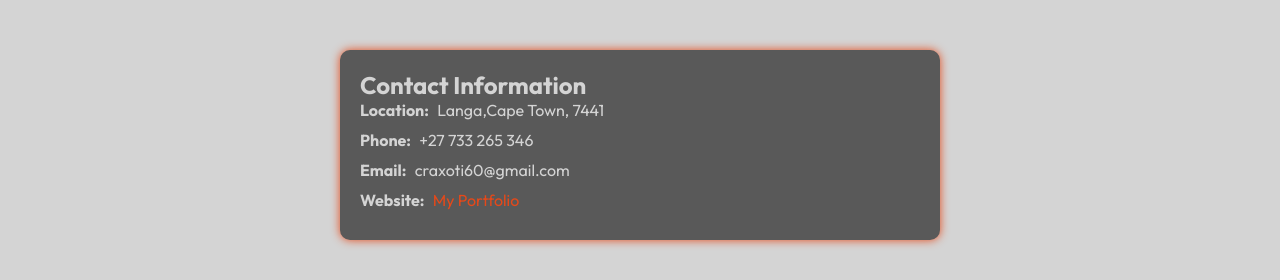
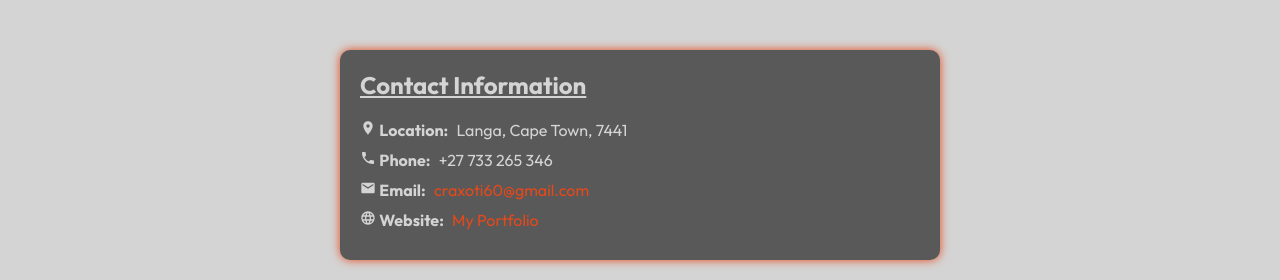
Before and after one commit to Chuma-rxt/portfolio-react, a React (Create React App) app: page /contact in a window 1280 px wide. Shown: the part 480-760 px from the top of the page. Built offline with nearby package versions, Linux system fonts and the light colour scheme.

Commit message:
styling my contact info

```diff
--- a/src/components/Form.js
+++ b/src/components/Form.js
@@ -4,6 +4,7 @@ import { ToastContainer, toast } from "react-toastify";
 import 'react-toastify/dist/ReactToastify.css';
 import emailjs from 'emailjs-com'; // Import emailjs-com
 import fireDb from "./firebaseInit"; // Import initialized Firebase app
+import { MdLocationOn, MdPhone, MdEmail, MdLanguage } from 'react-icons/md';
 import "./FormStyles.scss";
 
 function Form() {
@@ -84,15 +85,15 @@ function Form() {
 
         <div className="form">
 
-                <div class="contact-info">
-                    <h2>Contact Information</h2>
-                    <ul>
-                    <li><strong>Location:</strong> Langa,Cape Town, 7441</li>
-                    <li><strong>Phone:</strong> +27 733 265 346</li>
-                    <li><strong>Email:</strong> craxoti60@gmail.com</li>
-                    <li><strong>Website:</strong> <a href="portfolio-rose-mu-47.vercel.app" target="_blank">My Portfolio</a></li>
-                    </ul>
-                </div>
+        <div className="contact-info">
+            <h2>Contact Information</h2>
+            <ul>
+                <li><MdLocationOn /> <strong>Location:</strong> Langa, Cape Town, 7441</li>
+                <li><MdPhone /> <strong>Phone:</strong> +27 733 265 346</li>
+                <li><MdEmail /> <strong>Email:</strong> <a href="mailto:craxoti60@gmail.com">craxoti60@gmail.com</a></li>
+                <li><MdLanguage /> <strong>Website:</strong> <a href="https://portfolio-rose-mu-47.vercel.app" target="_blank" rel="noopener noreferrer">My Portfolio</a></li>
+            </ul>
+            </div>
 
             <h2  style={{ textAlign: "center" }}>Send Me A Message</h2>
             <form onSubmit={getData}>
--- a/src/components/FormStyles.scss
+++ b/src/components/FormStyles.scss
@@ -65,8 +65,10 @@ color: #eee;
 
 .contact-info h2 {
   margin-top: 0;
+  margin-bottom: 20px;
   font-size: 24px;
   color: #D4D4D4; /* Updated bold color */
+  text-decoration: underline;
 }
 
 .contact-info ul {
@@ -93,3 +95,31 @@ color: #eee;
 .contact-info ul li a:hover {
   text-decoration: underline;
 }
+.contact-info-container {
+  animation: slideIn 1s ease-in-out forwards;
+}
+
+@keyframes slideIn {
+  from {
+    opacity: 0;
+    transform: translateY(-50px);
+  }
+  to {
+    opacity: 1;
+    transform: translateY(0);
+  }
+}
+
+.contact-info-list li {
+  opacity: 0;
+  animation: fadeIn 1s ease-in-out forwards;
+}
+
+@keyframes fadeIn {
+  from {
+    opacity: 0;
+  }
+  to {
+    opacity: 1;
+  }
+}
```
